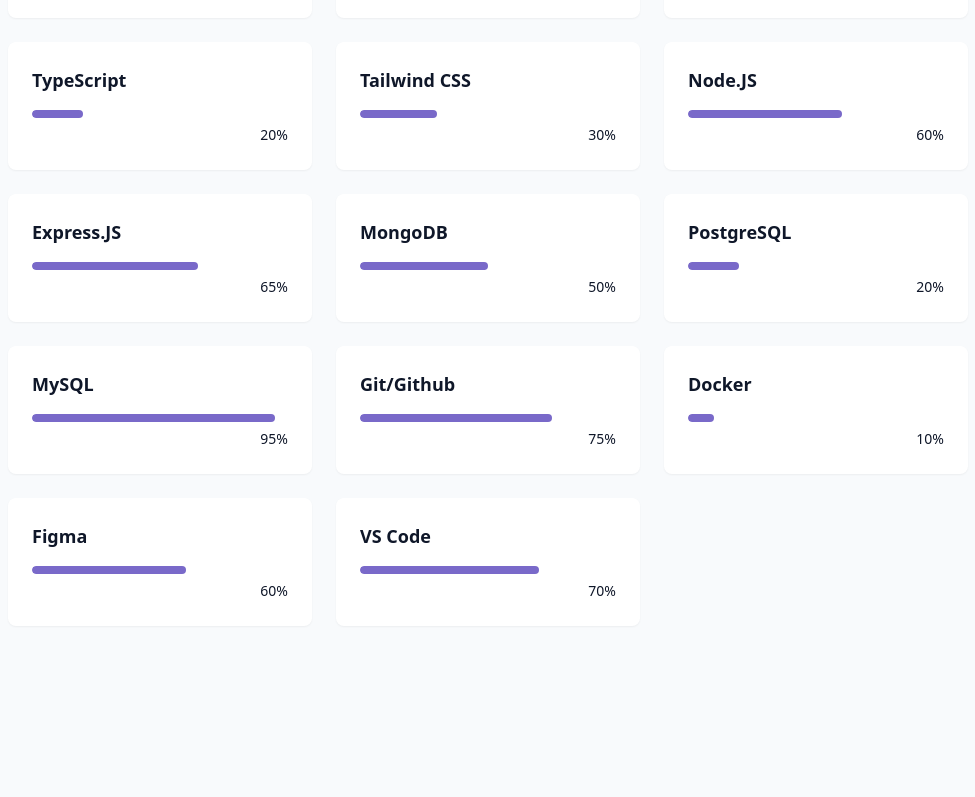
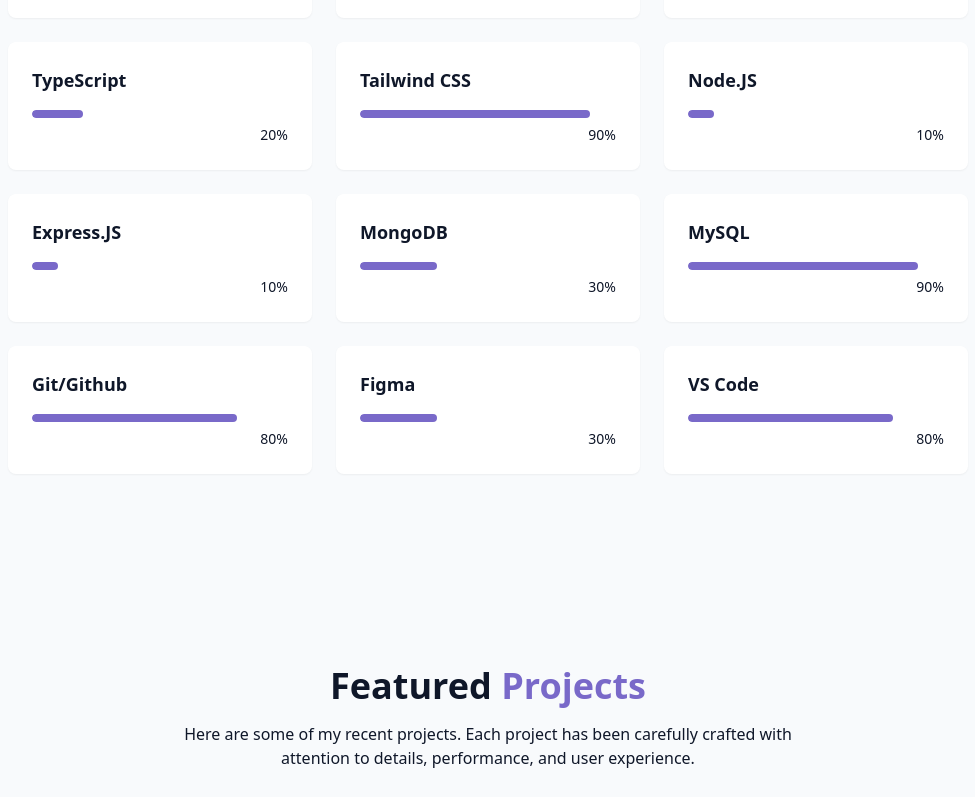
Before and after one commit to Prdp-ktri/September-2025-portfolio, a React (Vite) app: page / in a window 1280 px wide. Shown: the part 1888-2685 px from the top of the page, without its empty margins (152-1127 px from the left). Built offline with nearby package versions, Linux system fonts and the light colour scheme.

Commit message:
commit updated skills
commit updated skills

```diff
--- a/src/components/SkillsSection.jsx
+++ b/src/components/SkillsSection.jsx
@@ -5,22 +5,20 @@
   // Front End
   { name: "HTML5/CSS3", level: 90, category: "Front-End" },
   { name: "JavaScript", level: 80, category: "Front-End" },
-  { name: "React", level: 50, category: "Front-End" },
+  { name: "React", level: 80, category: "Front-End" },
   { name: "TypeScript", level: 20, category: "Front-End" },
-  { name: "Tailwind CSS", level: 30, category: "Front-End" },
+  { name: "Tailwind CSS", level: 90, category: "Front-End" },
 
   // Back End
-  { name: "Node.JS", level: 60, category: "Back-End" },
-  { name: "Express.JS", level: 65, category: "Back-End" },
-  { name: "MongoDB", level: 50, category: "Back-End" },
-  { name: "PostgreSQL", level: 20, category: "Back-End" },
-  { name: "MySQL", level: 95, category: "Back-End" },
+  { name: "Node.JS", level: 10, category: "Back-End" },
+  { name: "Express.JS", level: 10, category: "Back-End" },
+  { name: "MongoDB", level: 30, category: "Back-End" },
+  { name: "MySQL", level: 90, category: "Back-End" },
 
   // Tools
-  { name: "Git/Github", level: 75, category: "Tools" },
-  { name: "Docker", level: 10, category: "Tools" },
-  { name: "Figma", level: 60, category: "Tools" },
-  { name: "VS Code", level: 70, category: "Tools" },
+  { name: "Git/Github", level: 80, category: "Tools" },
+  { name: "Figma", level: 30, category: "Tools" },
+  { name: "VS Code", level: 80, category: "Tools" },
 ];
 
 const categories = ["All", "Front-End", "Back-End", "Tools"];
```
